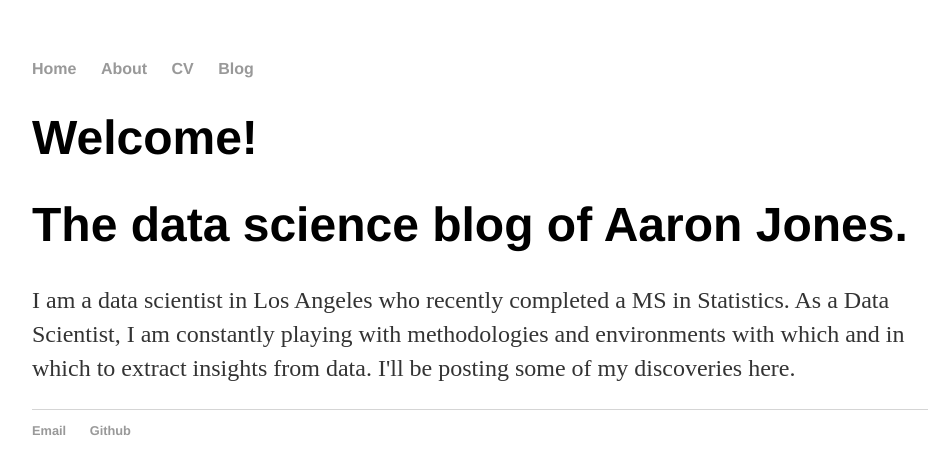
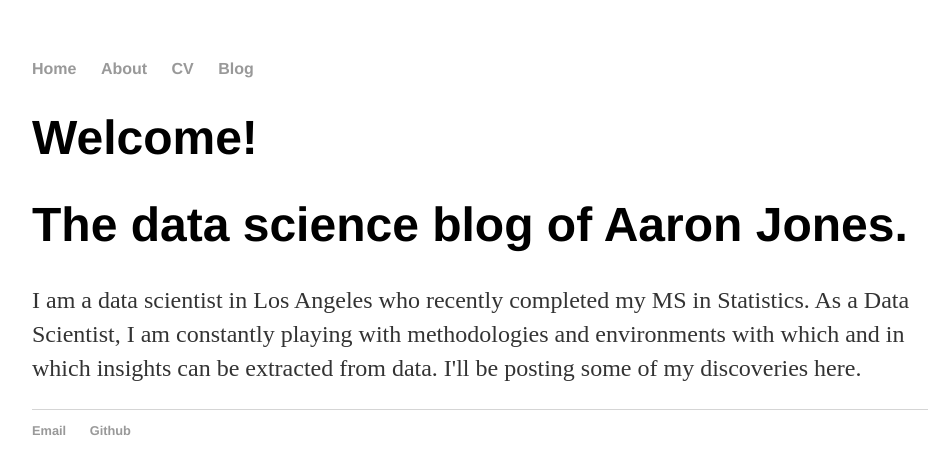
Before and after one commit to aaron-c-jones/aaron-c-jones.github.io, a Jekyll site: the page built from index.html, in a window 1280 px wide. Shown: the top 474 px of the page, without its empty margins (160-1099 px from the left). Built offline with Jekyll 4.4.1, drawn with Linux system fonts in a browser that asks for light colours.

Commit message:
Update index.html

```diff
--- a/index.html
+++ b/index.html
@@ -5,5 +5,5 @@ title: Aaron Jones, Data Scientist
 <div class="blurb">
 	<h1>Welcome!</h1>
 	<h1>The data science blog of Aaron Jones.</h1>
-		<p>I am a data scientist in Los Angeles who recently completed a MS in Statistics. As a Data Scientist, I am constantly playing with methodologies and environments with which and in which to extract insights from data. I'll be posting some of my discoveries here.</a></p>
+		<p>I am a data scientist in Los Angeles who recently completed my MS in Statistics. As a Data Scientist, I am constantly playing with methodologies and environments with which and in which insights can be extracted from data. I'll be posting some of my discoveries here.</a></p>
 </div><!-- /.blurb -->
```
